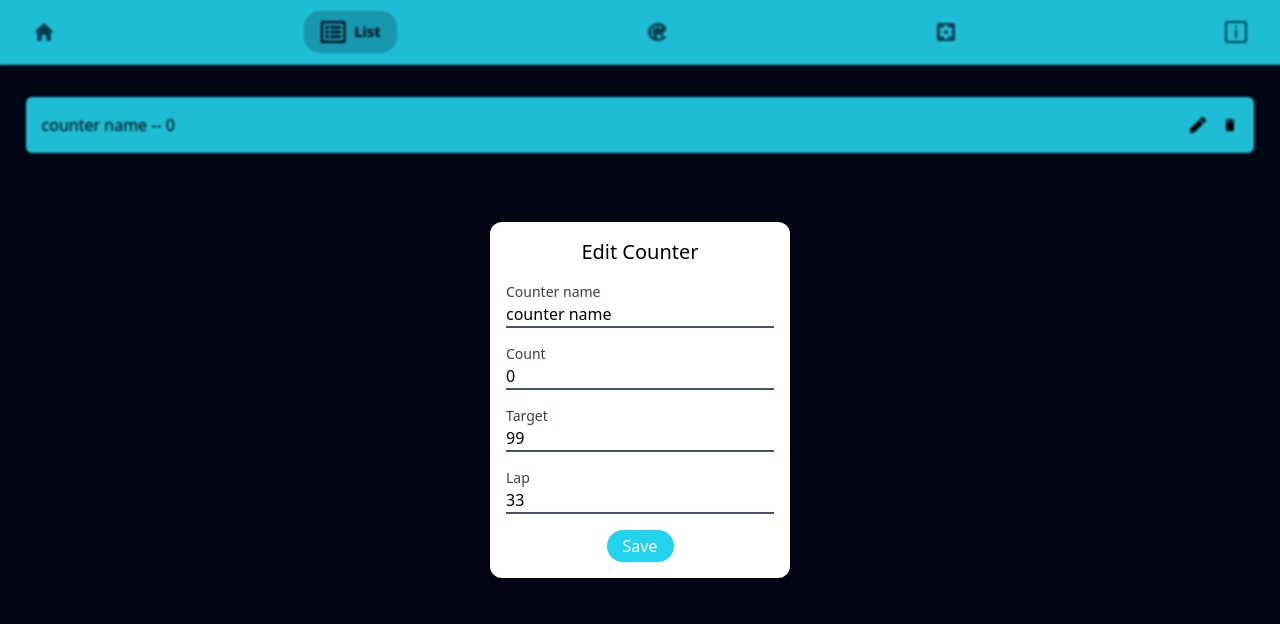
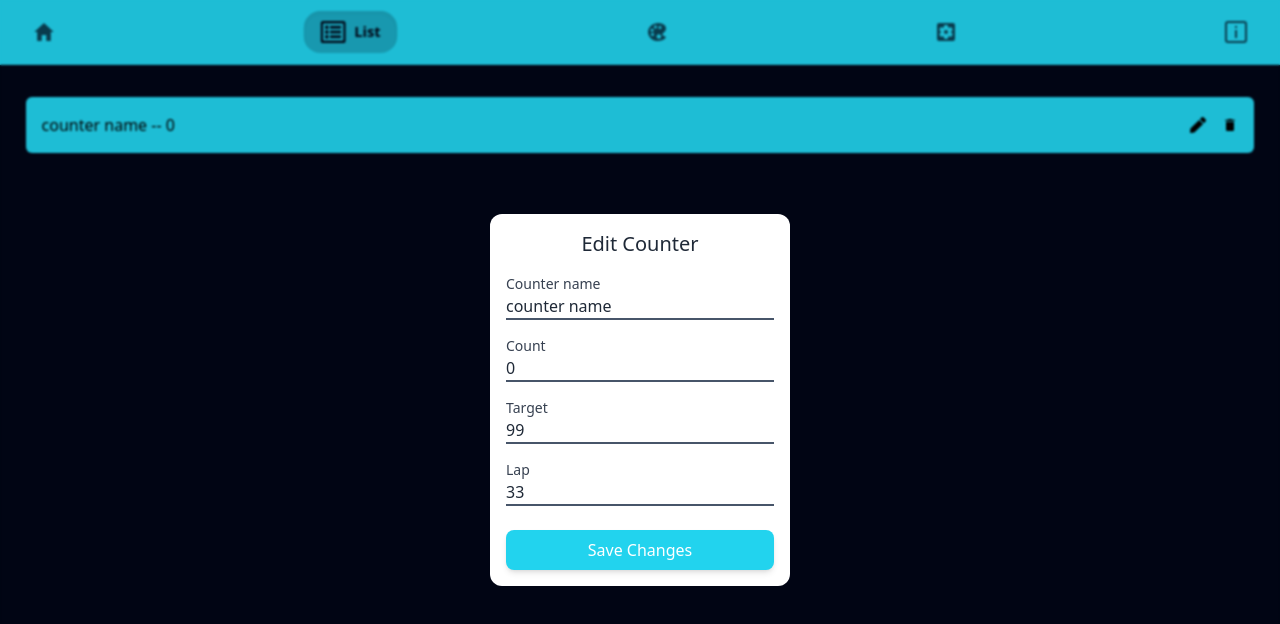
Before and after one commit to IamNayanIslam/advanced-counter-app, a React (Vite) app: page /list in a window 1280 px wide. Both pictures are taken after a click on the button 1198 px from the left and 125 px from the top of the page. Shown: the top 624 px of the page. Built offline with nearby package versions, Linux system fonts and the light colour scheme.

Commit message:
Number type error fix

```diff
--- a/src/Components/EditCounterModal.tsx
+++ b/src/Components/EditCounterModal.tsx
@@ -15,6 +15,7 @@ const EditCounterModal = ({ setEditCounterModal }: IProps) => {
       (counter) => counter.id === countersState.counterToBeUpdatedId,
     )[0],
   );
+
   const closeEditCounterModal = () => {
     setEditCounterModal(false);
     dispatch({ type: "SET_COUNTER_TO_BE_UPDATED_ID", payload: "" });
@@ -25,32 +26,53 @@ const EditCounterModal = ({ setEditCounterModal }: IProps) => {
   };
 
   const handleChange = (e: React.ChangeEvent<HTMLInputElement>) => {
-    setUpdatedCounter({ ...updatedCounter, [e.target.name]: e.target.value });
+    const { name, value, type } = e.target;
+
+    setUpdatedCounter({
+      ...updatedCounter,
+
+      [name]: type === "number" ? Number(value) : value,
+    });
   };
 
   const handleCounterUpdate = (e: React.FormEvent<HTMLFormElement>) => {
     e.preventDefault();
 
+    const countVal = Number(updatedCounter.count);
+    const targetVal = Number(updatedCounter.target);
+    const lapVal = Number(updatedCounter.lap);
+
     if (updatedCounter.name.trim() === "") {
       return toast.error("Name can't be empty!!!");
     }
 
-    if (typeof updatedCounter.count !== "number") {
-      return toast.error("Count be a number");
+    if (isNaN(countVal)) {
+      return toast.error("Count must be a number");
     }
 
-    if (typeof updatedCounter.target !== "number" || !updatedCounter.target) {
-      return toast.error("Target can't be empty");
+    if (isNaN(targetVal) || targetVal <= 0) {
+      return toast.error("Target must be a valid number");
     }
 
-    if (typeof updatedCounter.lap !== "number" || !updatedCounter.lap) {
-      return toast.error("Lap can't be empty");
+    if (isNaN(lapVal) || lapVal <= 0) {
+      return toast.error("Lap must be a valid number");
     }
 
-    dispatch({ type: "UPDATE_COUNTER", payload: updatedCounter });
+    dispatch({
+      type: "UPDATE_COUNTER",
+      payload: {
+        ...updatedCounter,
+        count: countVal,
+        target: targetVal,
+        lap: lapVal,
+      },
+    });
+
     dispatch({ type: "SET_COUNTER_TO_BE_UPDATED_ID", payload: "" });
     setEditCounterModal(false);
+    toast.success("Updated successfully!");
   };
+
   return (
     <div
       onClick={closeEditCounterModal}
@@ -60,7 +82,7 @@ const EditCounterModal = ({ setEditCounterModal }: IProps) => {
         onClick={handlePropagation}
         className="w-[300px] bg-white rounded-xl p-4"
       >
-        <h2 className="text-xl text-center mb-4">Edit Counter</h2>
+        <h2 className="text-xl text-center mb-4 text-gray-800">Edit Counter</h2>
         <form onSubmit={handleCounterUpdate} className="flex flex-col gap-4">
           <div className="flex flex-col">
             <label htmlFor="name" className="text-sm text-gray-700">
@@ -71,7 +93,7 @@ const EditCounterModal = ({ setEditCounterModal }: IProps) => {
               value={updatedCounter.name}
               name="name"
               onChange={handleChange}
-              className={`border-b-2 border-slate-600 focus:border-${themesState.theme}-400 outline-none bg-transparent`}
+              className={`border-b-2 border-slate-600 focus:border-${themesState.theme}-400 outline-none bg-transparent text-gray-800`}
             />
           </div>
 
@@ -84,7 +106,7 @@ const EditCounterModal = ({ setEditCounterModal }: IProps) => {
               value={updatedCounter.count}
               name="count"
               onChange={handleChange}
-              className={`border-b-2 border-slate-600 focus:border-${themesState.theme}-400 outline-none bg-transparent`}
+              className={`border-b-2 border-slate-600 focus:border-${themesState.theme}-400 outline-none bg-transparent text-gray-800`}
             />
           </div>
 
@@ -97,7 +119,7 @@ const EditCounterModal = ({ setEditCounterModal }: IProps) => {
               value={updatedCounter.target}
               name="target"
               onChange={handleChange}
-              className={`border-b-2 border-slate-600 focus:border-${themesState.theme}-400 outline-none bg-transparent`}
+              className={`border-b-2 border-slate-600 focus:border-${themesState.theme}-400 outline-none bg-transparent text-gray-800`}
             />
           </div>
           <div className="flex flex-col">
@@ -109,13 +131,14 @@ const EditCounterModal = ({ setEditCounterModal }: IProps) => {
               value={updatedCounter.lap}
               name="lap"
               onChange={handleChange}
-              className={`border-b-2 border-slate-600 focus:border-${themesState.theme}-400 outline-none bg-transparent`}
+              className={`border-b-2 border-slate-600 focus:border-${themesState.theme}-400 outline-none bg-transparent text-gray-800`}
             />
           </div>
           <button
-            className={`bg-${themesState.theme}-400 text-white w-1/4 px-2 py-1 rounded-full self-center`}
+            type="submit"
+            className={`bg-${themesState.theme}-400 text-white w-full py-2 mt-2 rounded-lg self-center shadow-md active:scale-95 transition-transform`}
           >
-            Save
+            Save Changes
           </button>
         </form>
       </div>
```
